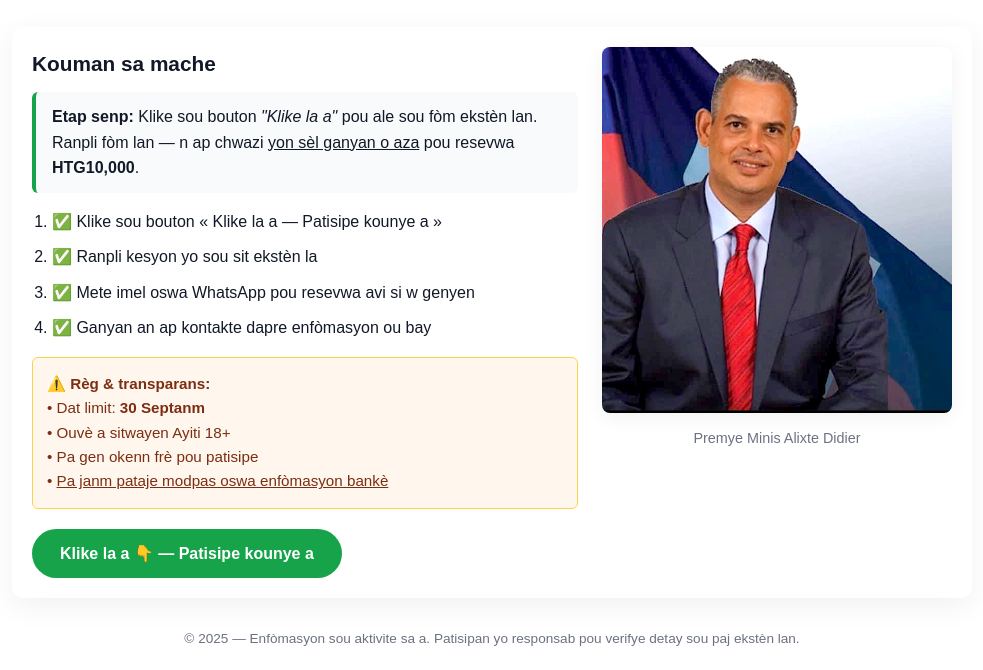
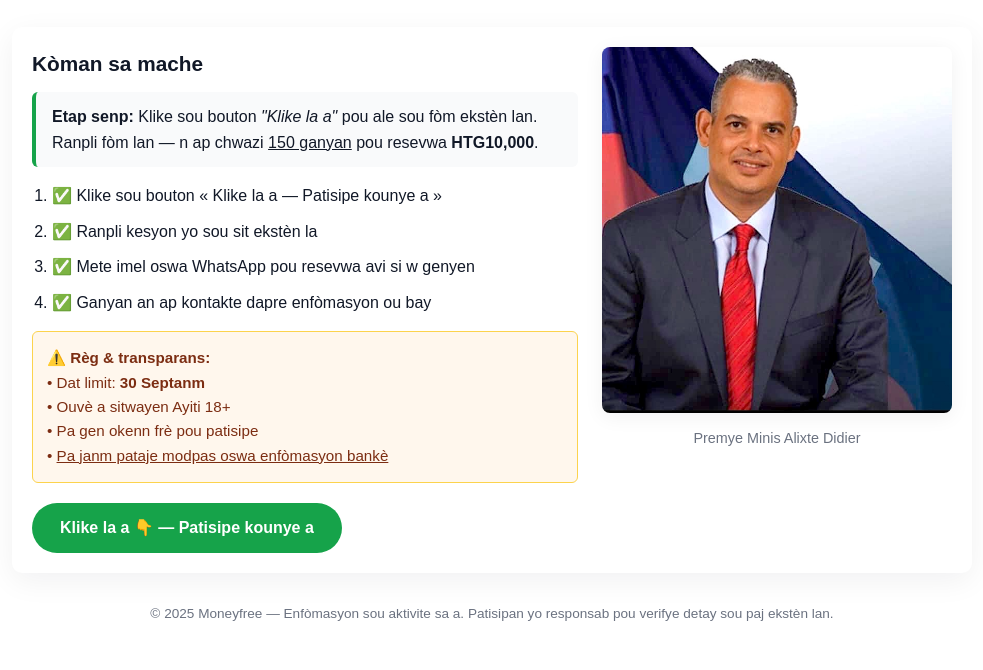
Before and after one commit to JSON-15/NOFree.github.io, a plain HTML site: page index.html in a window 1280 px wide. Shown: the part 147-817 px from the top of the page, without its empty margins (148-1131 px from the left). Drawn offline with Linux system fonts and the light colour scheme.

Commit message:
modification de la page index, notion #n0, et le texte

```diff
--- a/index.html
+++ b/index.html
@@ -148,10 +148,10 @@
     <section class="main-card">
       <!-- Texte -->
       <div class="content">
-        <h2>Kouman sa mache</h2>
+        <h2>Kòman sa mache</h2>
         <p class="intro">
           <strong>Etap senp:</strong> Klike sou bouton <em>"Klike la a"</em> pou ale sou fòm ekstèn lan.
-          Ranpli fòm lan — n ap chwazi <u>yon sèl ganyan o aza</u> pou resevwa <strong>HTG10,000</strong>.
+          Ranpli fòm lan — n ap chwazi <u>  150 ganyan</u> pou resevwa <strong>HTG10,000</strong>.
         </p>
 
         <ol class="steps">
@@ -186,7 +186,7 @@
     </section>
 
     <footer>
-      © 2025 — Enfòmasyon sou aktivite sa a. Patisipan yo responsab pou verifye detay sou paj ekstèn lan.
+      © 2025 Moneyfree — Enfòmasyon sou aktivite sa a. Patisipan yo responsab pou verifye detay sou paj ekstèn lan.
     </footer>
   </div>
 </body>
```
